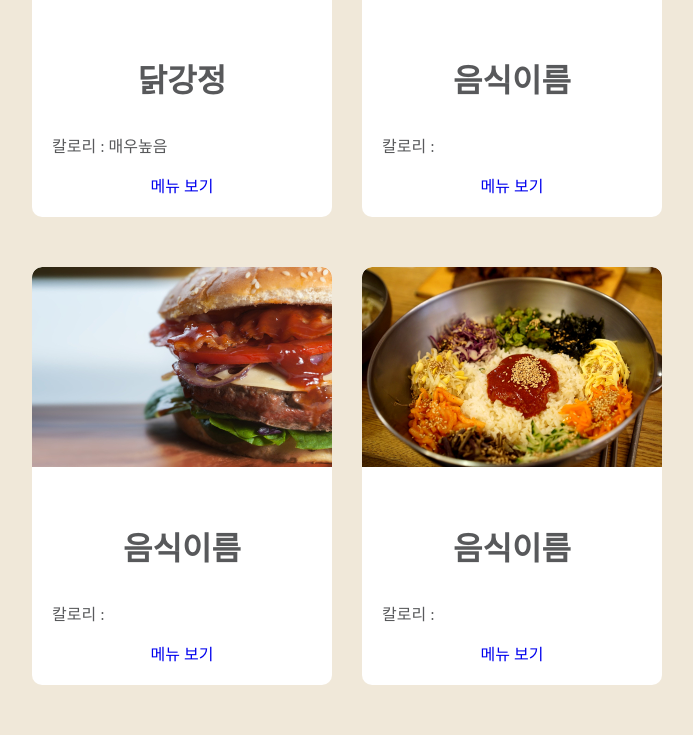
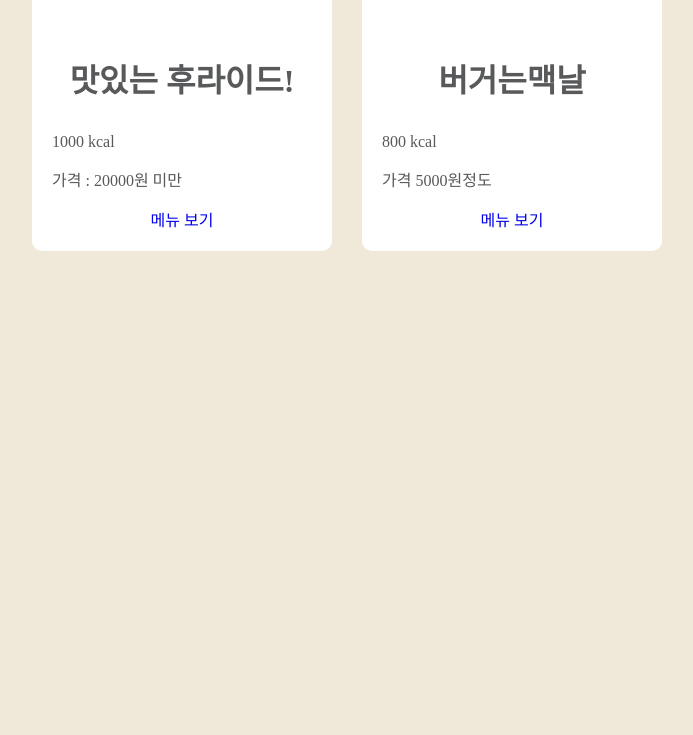
Before and after one commit to IT-HONGREAT/django_food_project, a Django app: page /foods/index/ in a window 1280 px wide. Shown: the part 489-1224 px from the top of the page, without its empty margins (293-986 px from the left). After the commit the page ends 740 px from the top, so only its background shows below. Run offline with Django 3.2, Linux system fonts and the light colour scheme; data comes from the database, SQL or seed files in the repository; parts of the project's set-up code (start-up, migrations or seed data) failed here and were passed over; some web fonts are replaced.

Commit message:
반복문으로 하드코딩 개선

```diff
--- a/foods/templates/foods/index.html
+++ b/foods/templates/foods/index.html
@@ -6,39 +6,18 @@
 {% endblock date-block %}
 
 {% block food-container %}
+    {%for menu in menus %}
 
     <div class="food">
-      <img src={% static "foods/images/chicken.jpg" %} width="300px" height="200px"/>
+      <img src= {% get_static_prefix %} {{menu.img_path}} width="300px" height="200px"/>
       <div class="info">
-        <h3>닭강정</h3>
-        <P>칼로리 : 매우높음</p>
-        <a href="/foods/chicken">메뉴 보기</a>
+        <h3>{{menu.name}}</h3>
+        <P>{{menu.calorie}} kcal</p>
+        <P>{{menu.description}}</p>
+        <a href=#>메뉴 보기</a>
       </div>
     </div>
 
-    <div class="food">
-      <img src="images/sushi.jpg" width="300px" height="200px"/>
-      <div class="info">
-        <h3>음식이름</h3>
-        <P>칼로리 : </p>
-        <a href="#">메뉴 보기</a>
-      </div>
-    </div>
+    {% endfor %}
 
-    <div class="food">
-      <img src="images/burger.jpg" width="300px" height="200px"/>
-      <div class="info">
-        <h3>음식이름</h3>
-        <P>칼로리 : </p>
-        <a href="#">메뉴 보기</a>
-      </div>
-    </div>
-
-    <div class="food">
-      <img src="images/bibimbap.jpg" width="300px" height="200px"/>
-      <div class="info">
-        <h3>음식이름</h3>
-        <P>칼로리 : </p>
-        <a href="#">메뉴 보기</a>
-      </div>
 {% endblock food-container %}
--- a/foods/views.py
+++ b/foods/views.py
@@ -3,14 +3,16 @@ from django.shortcuts import render
 from django.http import HttpResponse
 from datetime import datetime
 from django.http import Http404
+from foods.models import Menu
 
 # Create your views here.
 def index(request):
+    context = dict()
     today = datetime.today().date()
-    # print(today)
+    menus = Menu.objects.all()
 
-    context = {"date":today}
-
+    context["date"] = today
+    context["menus"] = menus
     return render(request, 'foods/index.html', context=context)
 
 
```
